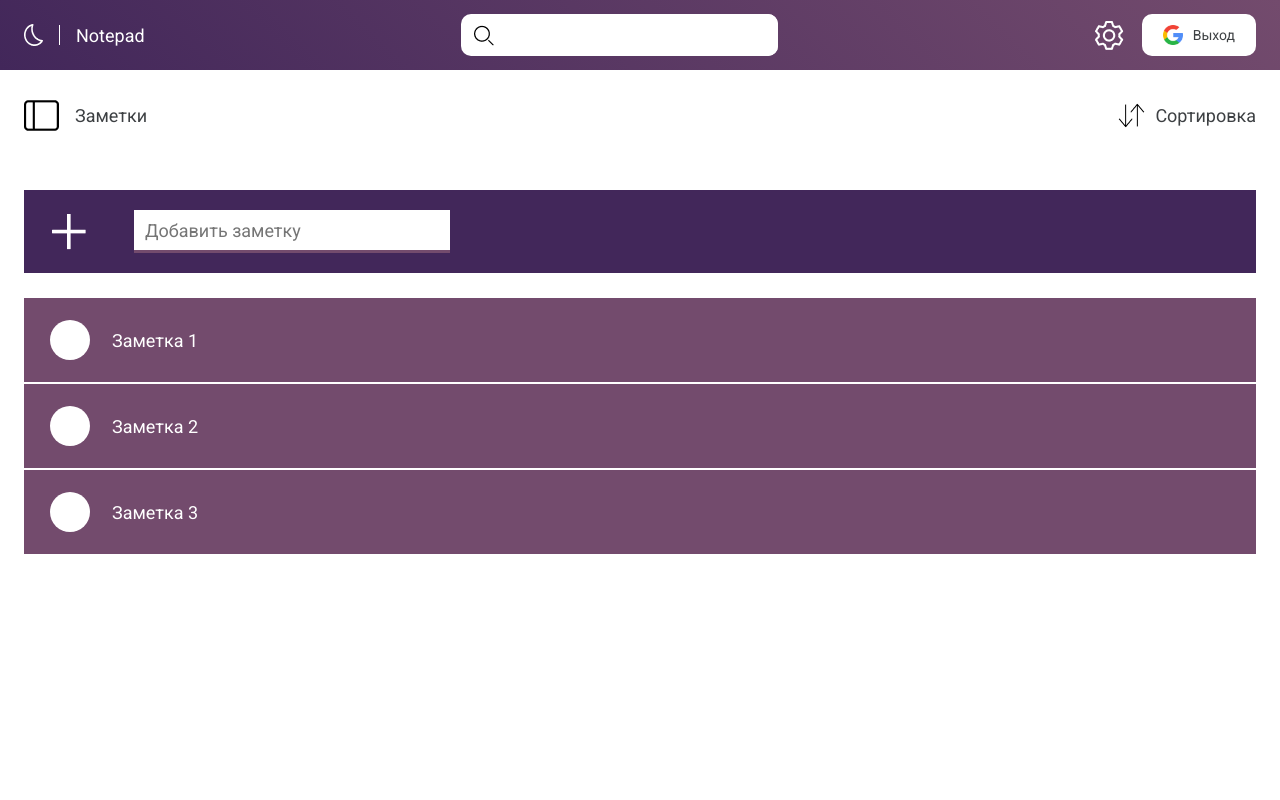
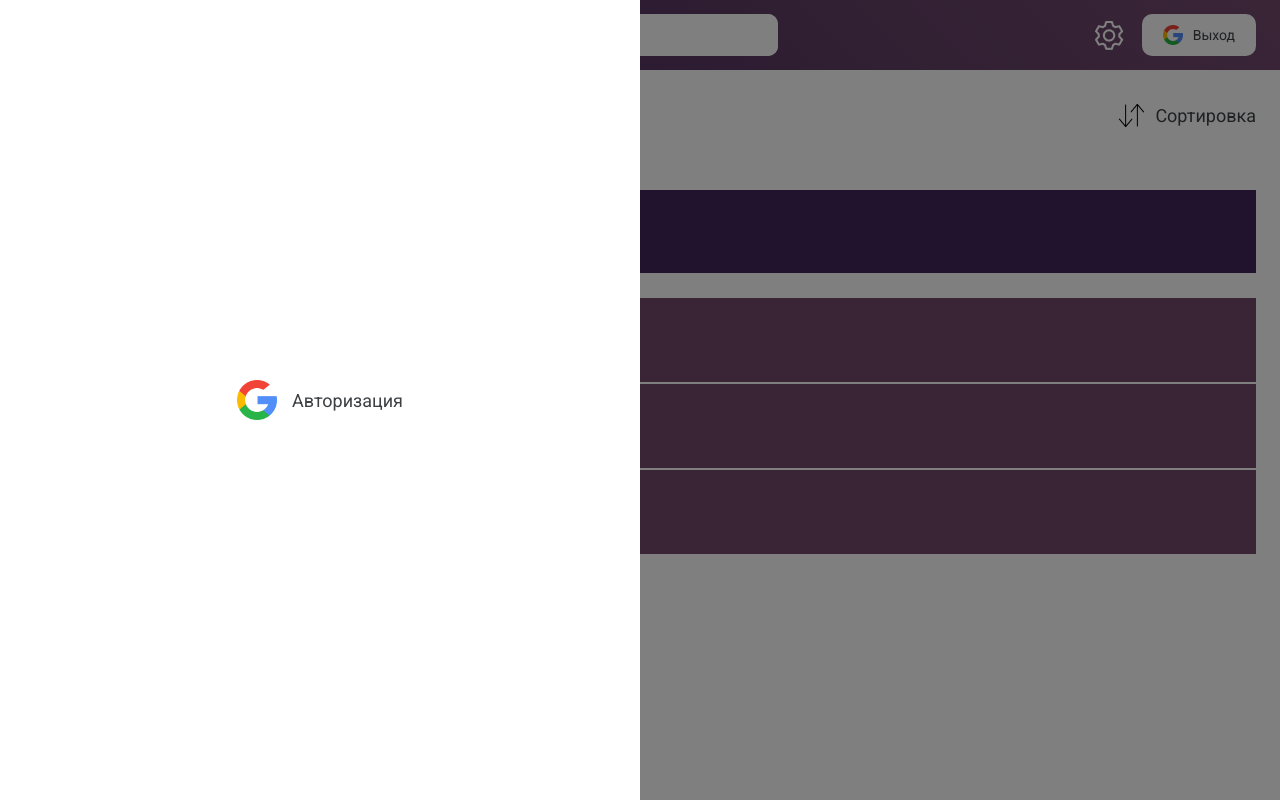
Before and after one commit to mixanBit/Notepad-app, a React app: page / in a window 1280 px wide. Built offline with nearby package versions, Linux system fonts and the light colour scheme.

Commit message:
For the test 3(layout authorization)

```diff
--- a/src/color.css
+++ b/src/color.css
@@ -1,4 +1,7 @@
 :root{
+  /* authorization.scss */
+  --authorizationLoginColor: #3D4043;
+
   /* header.scss */
   --heightHeaderContainer: 70px;
   --headerBg: linear-gradient(45deg, #42275A, #734B6D);
--- /dev/null
+++ b/src/components/authorization-folder/authorization.js
@@ -0,0 +1,20 @@
+import React, { Component } from 'react';
+import './authorization.css'
+
+export class authorization extends Component {
+
+  render() {
+    return (
+      <div className='authorization_window'>
+        <div className="authorization_overlay">
+          <button className="authorization_login">
+            <img src="./images/google.png" alt="Google" />
+            <p>Авторизация</p>
+          </button>
+        </div>
+      </div>
+    )
+  }
+}
+
+export default authorization
--- /dev/null
+++ b/src/components/authorization-folder/authorization.scss
@@ -0,0 +1,36 @@
+.authorization_window{
+  width: 100%;
+  height: 100vh;
+  position: fixed;
+  z-index: 2;
+  top: 0;
+  left: 0;
+  background-color: rgba(0,0,0,.5);
+}
+
+.authorization_overlay{
+  width: 50%;
+  height: 100vh;
+  display: flex;
+  justify-content: center;
+  align-items: center;
+  background-color: white;
+}
+
+.authorization_login{
+  border-radius: 10px;
+  display: flex;
+  justify-content: center;
+  align-items: center;
+  grid-gap: 15px;
+  background-color: rgba(0,0,0,0);
+  box-shadow: 0 2px 4px rgba(0,0,0,.5);
+  padding: 4px;
+    img{
+      width: 60px;
+    }
+    p{
+      font-size: 18px;
+      color: #000;
+    }
+}
--- a/src/index.js
+++ b/src/index.js
@@ -6,11 +6,13 @@ import './color.css';
 import reportWebVitals from './reportWebVitals';
 
 // components
+import Authorization from './components/authorization-folder/authorization'
 import Header from './components/header-folder/header'
 import Body from './components/body-folder/body'
 
 ReactDOM.render(
   <React.StrictMode>
+    <Authorization />
     <Header />
     <Body />
   </React.StrictMode>,
```
Also changed, not shown: src/components/authorization-folder/authorization.css (added), 1 other file.
